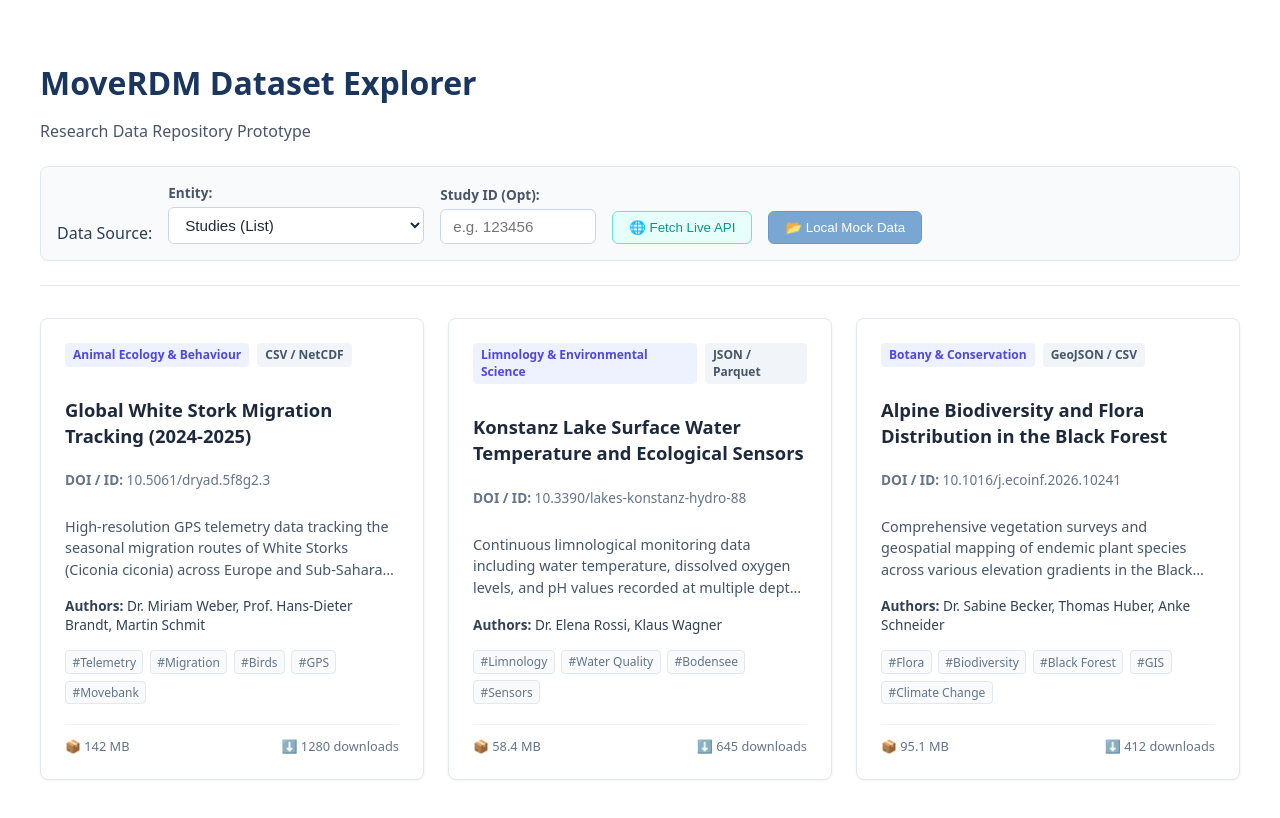
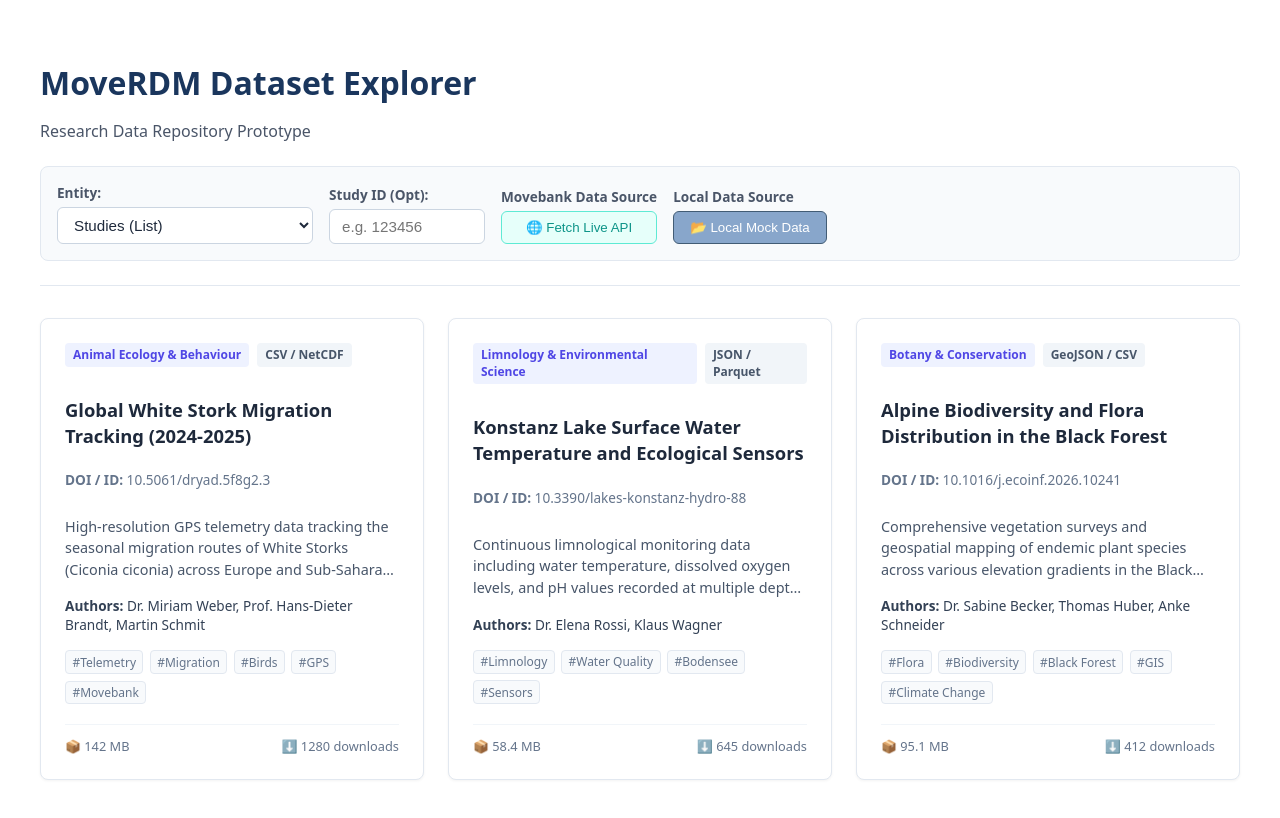
Before and after one commit to wixhub/movebank-explorer-web, an Angular app: page / in a window 1280 px wide. Built offline with nearby package versions, Linux system fonts and the light colour scheme.

Commit message:
fix: enhance dataset query panel layout with labels for data sources

```diff
--- a/src/app/features/dataset-catalog/dataset-catalog.html
+++ b/src/app/features/dataset-catalog/dataset-catalog.html
@@ -6,8 +6,6 @@
 
     <!-- Dynamic Movebank API Query Panel -->
     <form [formGroup]="queryForm" (ngSubmit)="loadCustomLiveQuery()" class="live-query-panel">
-      <span class="control-label">Data Source:</span>
-
       <div class="query-field">
         <label for="entityType">Entity:</label>
         <select id="entityType" formControlName="entityType">
@@ -23,13 +21,19 @@
         <input id="studyId" type="text" formControlName="studyId" placeholder="e.g. 123456" />
       </div>
 
+      <div class="query-field">
+        <label for="liveData">Movebank Data Source</label>
         <button type="submit" class="btn live-btn" [class.active]="activeSource() === 'live'">
           🌐 Fetch Live API
         </button>
+      </div>
 
+      <div class="query-field">
+        <label for="localData">Local Data Source</label>
         <button class="btn" [class.active]="activeSource() === 'mock'" (click)="loadMockData()">
           📂 Local Mock Data
         </button>
+      </div>
     </form>
   </header>
 
--- a/src/app/features/dataset-catalog/dataset-catalog.scss
+++ b/src/app/features/dataset-catalog/dataset-catalog.scss
@@ -110,9 +110,9 @@
     }
 
     &.active {
-      background: #7aa7d2;
+      background: #88a6cb;
       color: #ffffff;
-      border-color: #649bcf;
+      border-color: #425c75;
     }
 
     &.live-btn {
```
Lines whose indentation alone changed are shown as unchanged.
